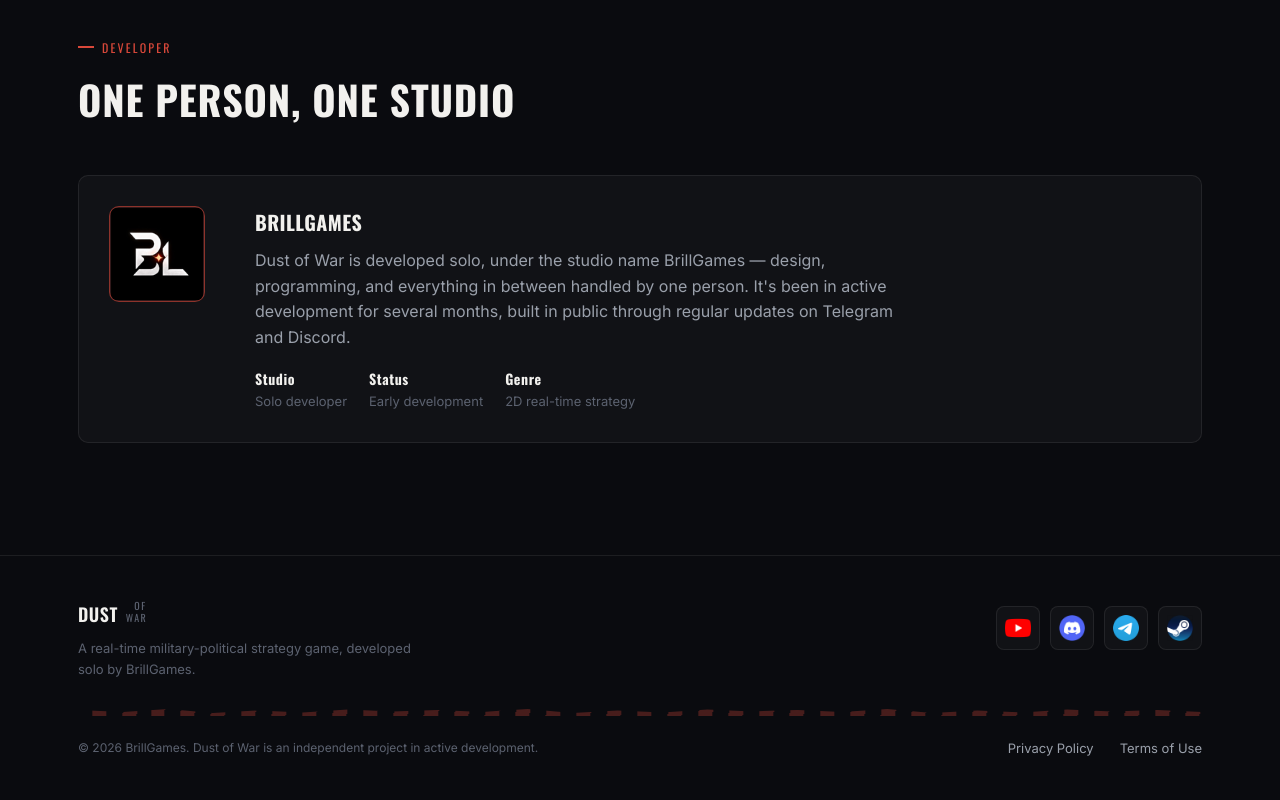
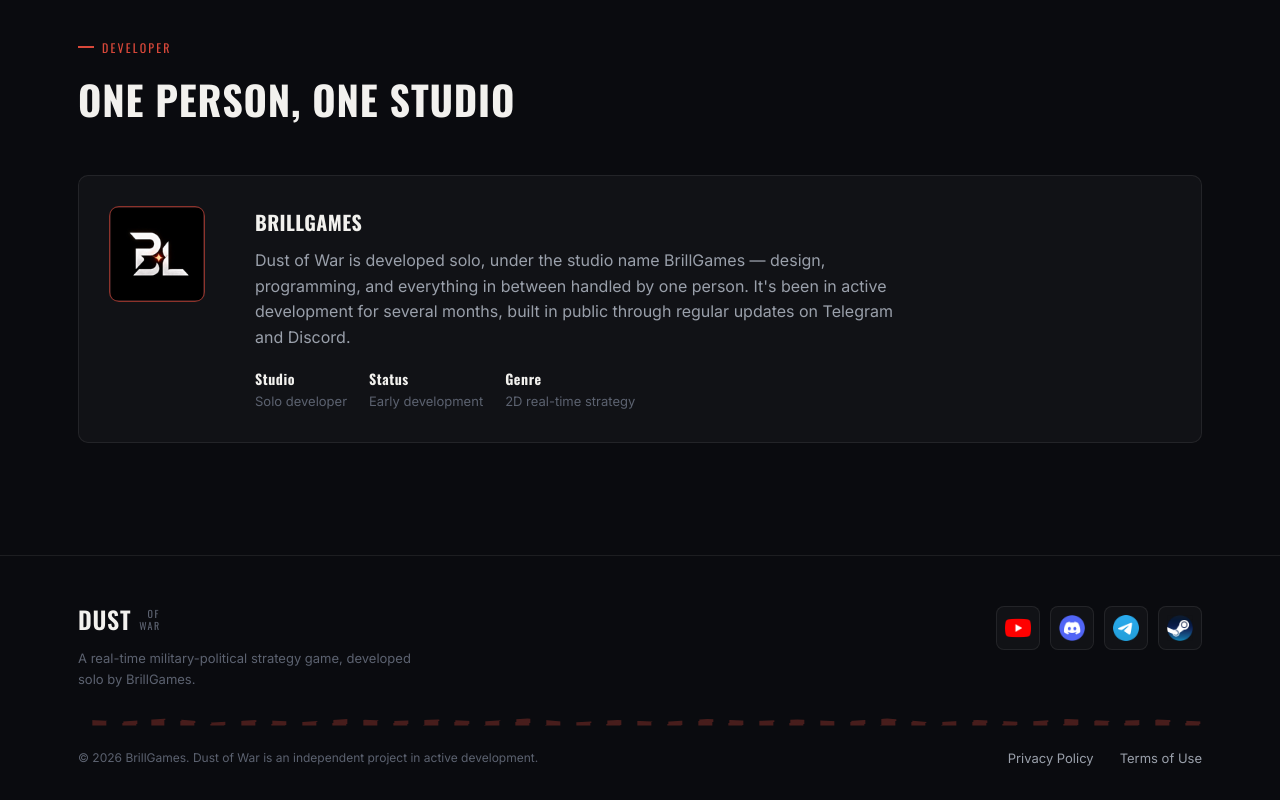
Before and after one commit to BriLLGames/DustOfWarWeb, a plain HTML site: page index.html in a window 1280 px wide. Shown: the part 2208-3008 px from the top of the page. Drawn offline with nearby package versions, Linux system fonts and the light colour scheme.

Commit message:
Update brand font size in footer
Increased font size of the brand name from 18px to 24px.

```diff
--- a/index.html
+++ b/index.html
@@ -152,7 +152,7 @@
     <div class="footer-top">
       <div>
         <div class="brand" style="margin-bottom:10px;">
-          <span class="brand-main" style="font-size:18px;">DUST</span>
+          <span class="brand-main" style="font-size:24px;">DUST</span>
           <span class="brand-sub logo-stack"><span class="logo-of">OF</span><span class="logo-war">WAR</span></span>
         </div>
         <p style="color:var(--text-faint); font-size:13px; max-width:340px; margin:0;">A real-time military-political strategy game, developed solo by BrillGames.</p>
```
